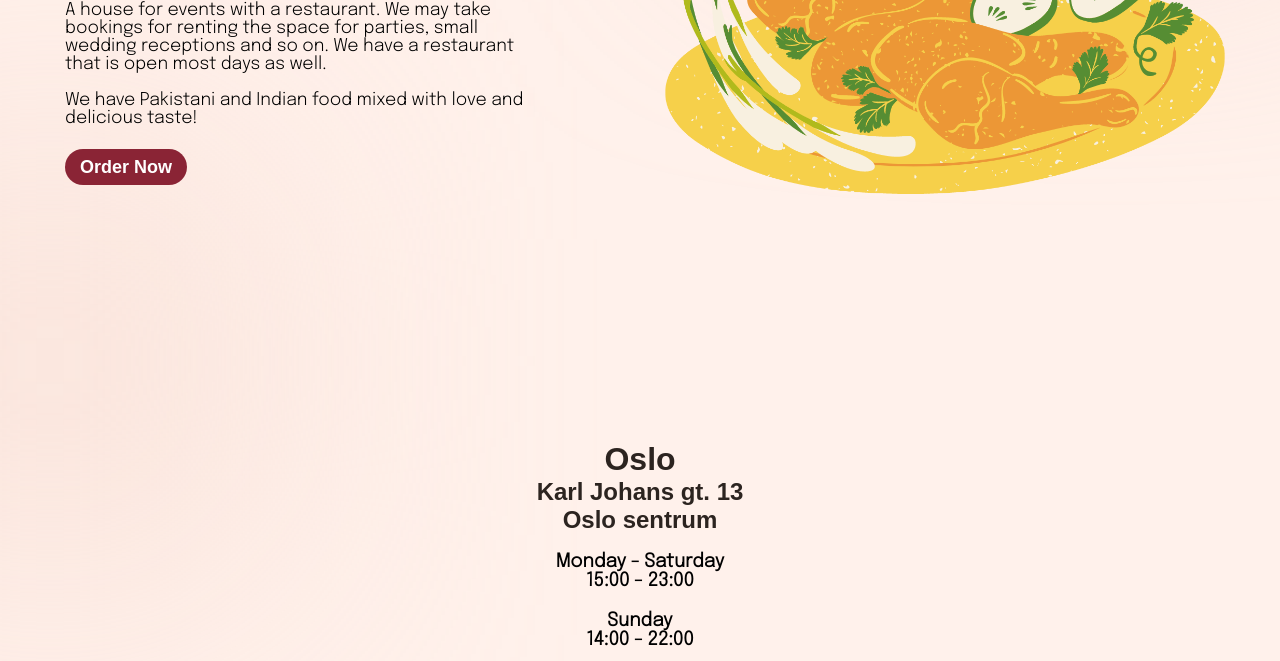
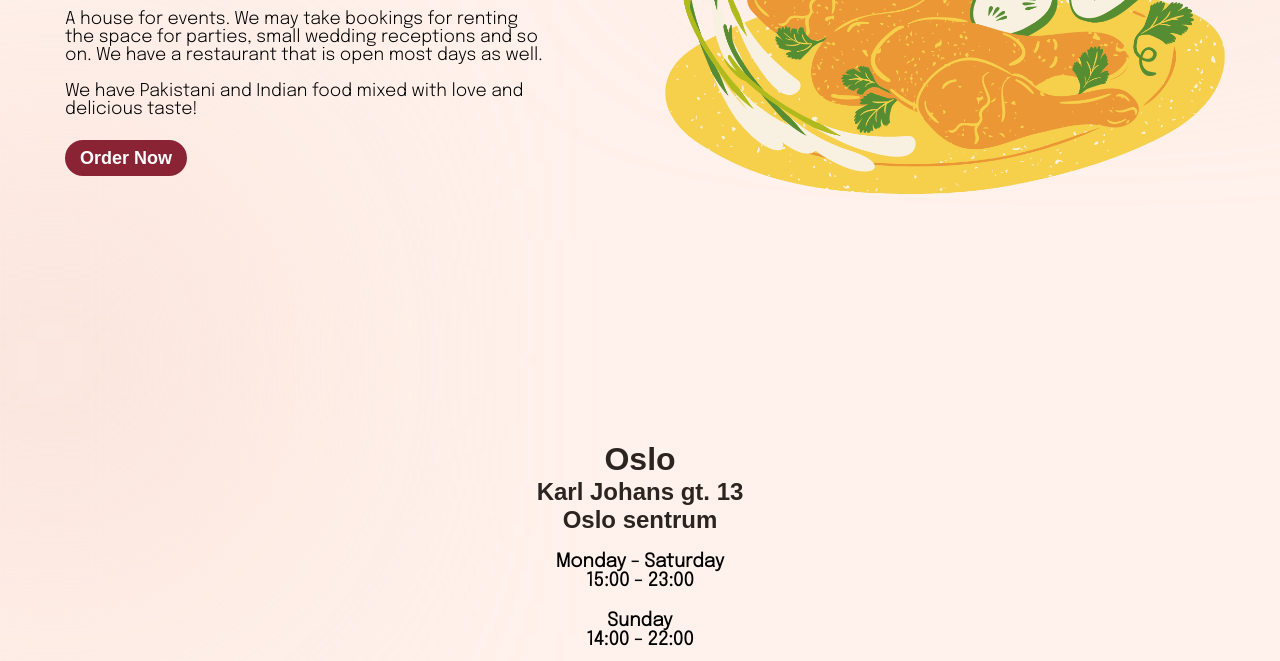
Before and after one commit to auk47/DZ, a plain HTML site: page eksamen/eksamen/index.html in a window 1280 px wide. Shown: the part 439-1100 px from the top of the page. Drawn offline with nearby package versions, Linux system fonts and the light colour scheme; a web font is replaced by a local one.

Commit message:
deleted som text

```diff
--- a/eksamen/eksamen/index.html
+++ b/eksamen/eksamen/index.html
@@ -31,8 +31,7 @@
         <div class="content">
             <div class="contentBx">
                 <h1> Where every flavor tells a story </h1>
-                <p>A house for events with a restaurant.
-                 We may take bookings for renting the space for parties, small
+                <p>A house for events. We may take bookings for renting the space for parties, small
                  wedding receptions and so on. We have a restaurant that is open most days as well.
                 <br>
                 <br>
```
